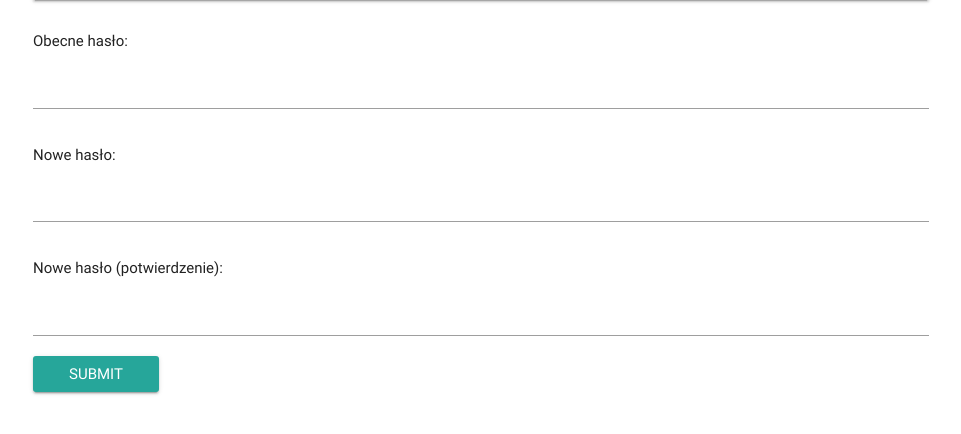
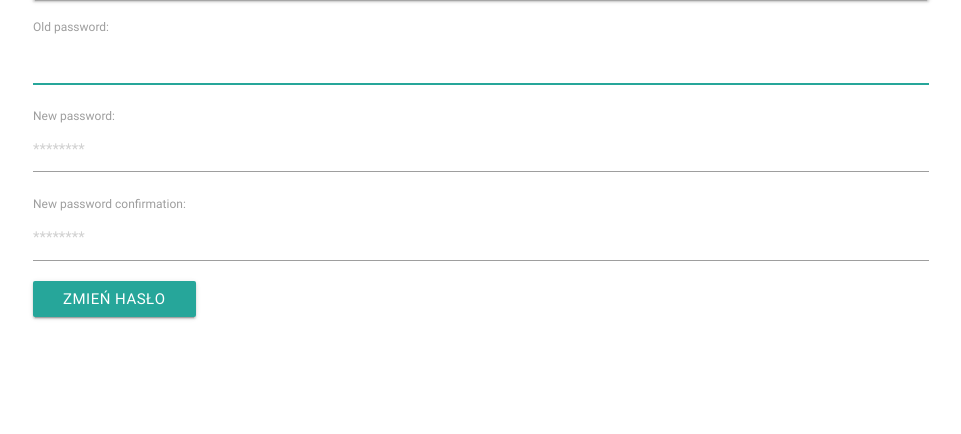
Before and after one commit to mutant94/baips2, a Django app: page /changepassword/ in a window 1280 px wide. Shown: the part 64-498 px from the top of the page, without its empty margins (159-1120 px from the left). Run offline with Django 3.2, Linux system fonts and the light colour scheme; a user stored in the database is signed in; some libraries are stand-ins or nearby versions.

Commit message:
zmiana hasla do naprawy

```diff
--- a/ps2/forms.py
+++ b/ps2/forms.py
@@ -1,11 +1,11 @@
 from functools import reduce
 from random import randint
 
-from django.contrib.auth.forms import UserCreationForm
+from django.contrib.auth.forms import UserCreationForm, PasswordChangeForm
 from django import forms
 from django.contrib.auth.models import User
-
 from ps2.models import UserPasswords
+from ps2.passwords import baips_passwords
 
 
 class RegistrationForm(UserCreationForm):
@@ -26,29 +26,38 @@ class RegistrationForm(UserCreationForm):
     def save(self, commit=True):
         user = super(RegistrationForm, self).save(commit=False)
         passw = self.cleaned_data["password1"]
-        masks = []
-        ups = []
-        x = 0
-        while x != 10:
-            p_size = randint(5, len(passw) - 1)
-            up = UserPasswords()
-            tmp_psw = set()
-            while len(tmp_psw) != p_size:
-                tmp_psw.add(randint(0, len(passw) - 1))
-            tmp_mask = reduce(lambda x, y: x + y, map(lambda x: (2 ** x), tmp_psw))
-            if tmp_mask not in masks:
-                masks.append(tmp_mask)
-                x += 1
-            else:
-                continue
-            up.mask = tmp_mask
-            up.set_password("".join(map(lambda x: passw[x], tmp_psw)))
-            ups.append(up)
 
+        user_passwords = baips_passwords.generate_user_passwords_entities(passw)
         if commit:
             user.save()
-            for up in ups:
+            for up in user_passwords:
                 up.user = user
                 up.save()
 
         return user
+
+
+class ChangePasswordForm(PasswordChangeForm):
+
+    def __init__(self, *args, **kwargs):
+        super(PasswordChangeForm, self).__init__(*args, **kwargs)
+        self.fields['old_password'].label = "Old password"
+        self.fields['old_password'].widget.attrs['class'] = 'form-control'
+        self.fields['new_password1'].widget.attrs['class'] = 'form-control'
+        self.fields['new_password1'].widget.attrs['placeholder'] = '********'
+        self.fields['new_password2'].widget.attrs['class'] = 'form-control'
+        self.fields['new_password2'].widget.attrs['placeholder'] = '********'
+
+    def save(self, commit=True):
+        user_with_changed_password = super(PasswordChangeForm, self).save(commit=False)
+        new_password = self.cleaned_data['new_password1']
+
+        new_user_passwords = baips_passwords.generate_user_passwords_entities(new_password)
+        UserPasswords.objects.filter(user=user_with_changed_password).delete()
+        if commit:
+            user_with_changed_password.save()
+            for user_password in new_user_passwords:
+                user_password.user = user_with_changed_password
+                user_password.save()
+
+        return user_with_changed_password
--- a/ps2/views.py
+++ b/ps2/views.py
@@ -14,7 +14,7 @@ from django.template.response import TemplateResponse
 
 from baips2 import settings
 from ps2 import models
-from ps2.forms import RegistrationForm
+from ps2.forms import RegistrationForm, ChangePasswordForm
 from ps2.models import UserPasswords
 
 
@@ -180,12 +180,22 @@ def log_in(request):
 
 
 @login_required
-def change_password(request): #todo
-    request_params = (request.GET.get('old-password'), request.GET.get('new-password'), request.GET.get('new-password-confirmation'))
+def change_password(request):
+    request_params = (request.GET.get('old_password'), request.GET.get('new_password1'), request.GET.get('new_password2'))
     if not any(param is None for param in request_params):
-        return TemplateResponse(request, 'change_password.html')
+        form = ChangePasswordForm(request.GET)
+        if form.is_valid():
+            form.save()
+            return redirect('/messages/')
+        else: #TODO poprawic to
+            token = {'form': ChangePasswordForm(user=request.user)}
+            token.update(csrf(request))
+            token['error'] = json.dumps(form.errors)
+            return TemplateResponse(request, "change_password.html", token)
     else:
-        return TemplateResponse(request, 'change_password.html')
+        token = {'form': ChangePasswordForm(user=request.user)}
+        token.update(csrf(request))
+        return TemplateResponse(request, 'change_password.html', token)
 
 
 @login_required
--- a/templates/change_password.html
+++ b/templates/change_password.html
@@ -2,10 +2,24 @@
 {% block title %} Zmień hasło {% endblock %}
 {% block content %}
     <form id="change-password-form" method="get" action="/changepassword/">
-        <p>Obecne hasło: </p> <input type="password" name="old-password">
-        <p>Nowe hasło: </p> <input type="password" name="new-password">
-        <p>Nowe hasło (potwierdzenie): </p><input type="password" name="new-password-confirmation">
-    <input type="submit" class="waves-effect waves-light btn">
+        {% csrf_token %}
+        <div class="modal-body">
+            <div class="form-group">
+                {{ form.old_password.label_tag }}
+                {{ form.old_password }}
+            </div>
+            <div class="form-group">
+                {{ form.new_password1.label_tag }}
+                {{ form.new_password1 }}
+            </div>
+            <div class="form-group">
+                {{ form.new_password2.label_tag }}
+                {{ form.new_password2 }}
+            </div>
+            <div class="modal-footer">
+                <button class="btn btn-secondary" id="submitRegister" data-type="submit">Zmień hasło</button>
+            </div>
+        </div>
     </form>
     {% if error %}
         <p>Wprowadzono błędne dane</p>
```
Also changed, not shown: ps2/passwords/baips_passwords.py (added, +27 -0 lines), db.sqlite3, ps2/passwords/__init__.py (added).
